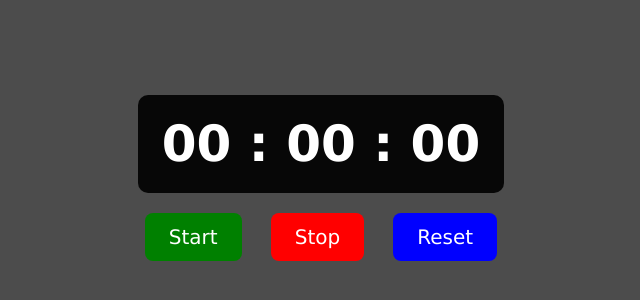
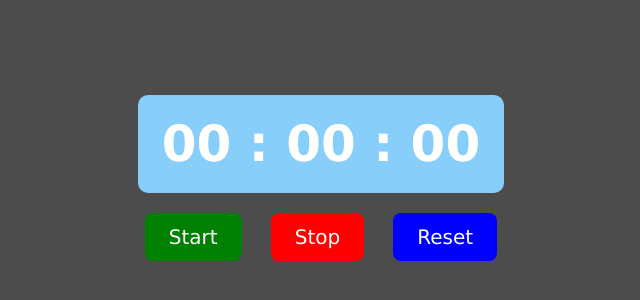
Before and after one commit to SROY9697/JavaScript-Projects, a plain HTML site: page STOPWATCH/index.html in a window 1280 px wide. Shown: the part 222-522 px from the top of the page, without its empty margins (319-959 px from the left). Drawn offline with Linux system fonts and the light colour scheme.

Commit message:
change in style.css

```diff
--- a/STOPWATCH/style.css
+++ b/STOPWATCH/style.css
@@ -16,7 +16,8 @@ body {
 }
 
 .stopwatch {
-  background-color: rgba(0, 0, 0, 0.9);
+  /* background-color: rgba(0, 0, 0, 0.9); */
+  background-color: lightskyblue;
   padding: 20px 24px;
   border-radius: 10px;
 }
```
